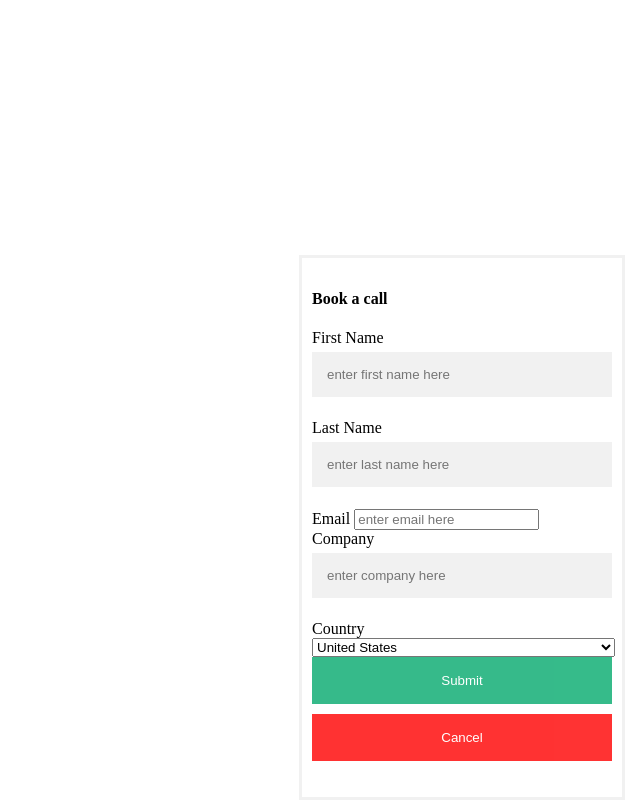
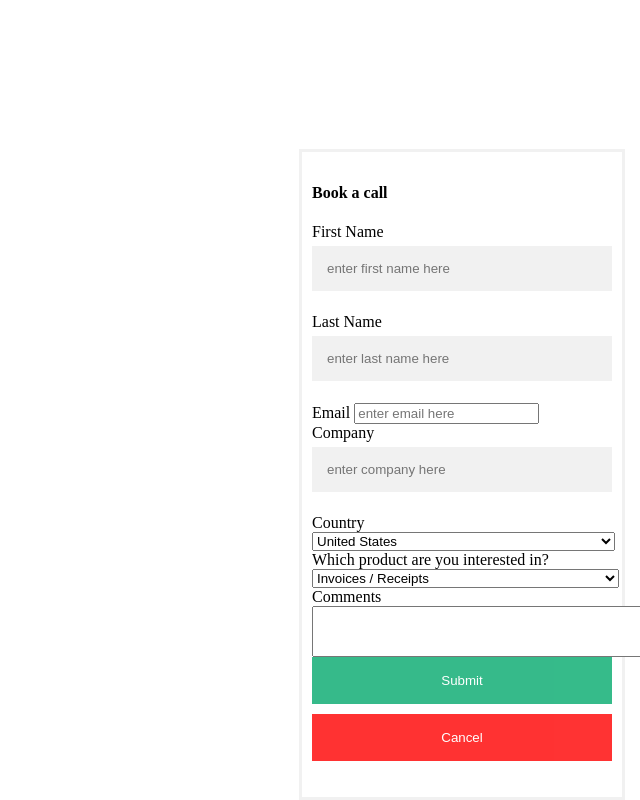
Before and after one commit to codymindee/chilitest.github.io, a plain HTML site: page index.html in a window 1280 px wide. Both pictures are taken after a click on the button "Talk to an expert". Shown: the whole page, without its empty margins (640-1280 px from the left). Drawn offline with Linux system fonts and the light colour scheme.

Commit message:
Update index.html

```diff
--- a/index.html
+++ b/index.html
@@ -264,6 +264,20 @@
 <option value="Zimbabwe">Zimbabwe</option>
       </select>
     </div>
+     <div>
+      <label for="Product">Which product are you interested in?</label>
+       <select id="Product" name="Product">
+       <option value="Invoices / Receipts">Invoices / Receipts</option>
+         <option value="ID Documents (Passports, Driver Licenses, etc.)">ID Documents (Passports, Driver Licenses, etc.)</option>
+         <option value="The API Builder: Custom Documents">The API Builder: Custom Documents</option>
+         <option value="Our Open-source library: docTR">Our Open-source library: docTR</option>
+         <option value="Unsure">Unsure</option>
+           </select>
+    </div>
+    <div>
+      <label>Comments</label>
+      <textarea name="Comments" cols="40" rows="3"></textarea>
+    </div>
     <div>
     <button class="btn" type="submit">Submit</button>
     <button class="btn cancel" onclick="closeForm()" type="button">Cancel</button>
```
